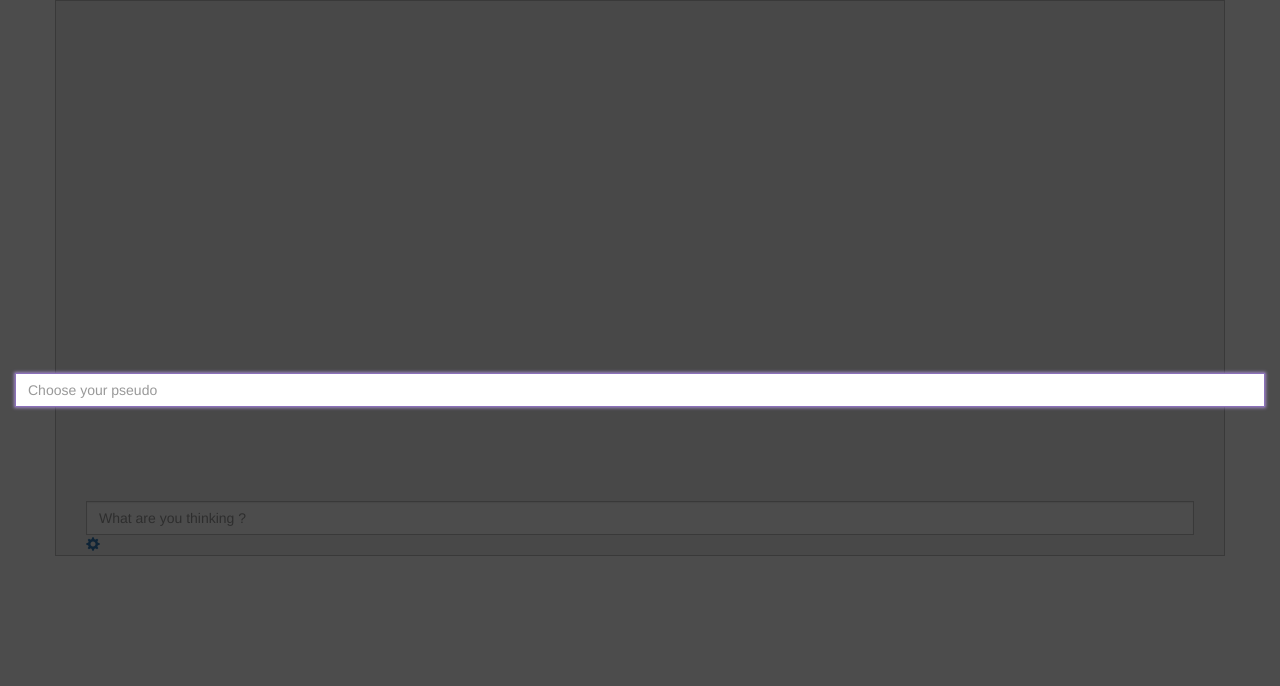
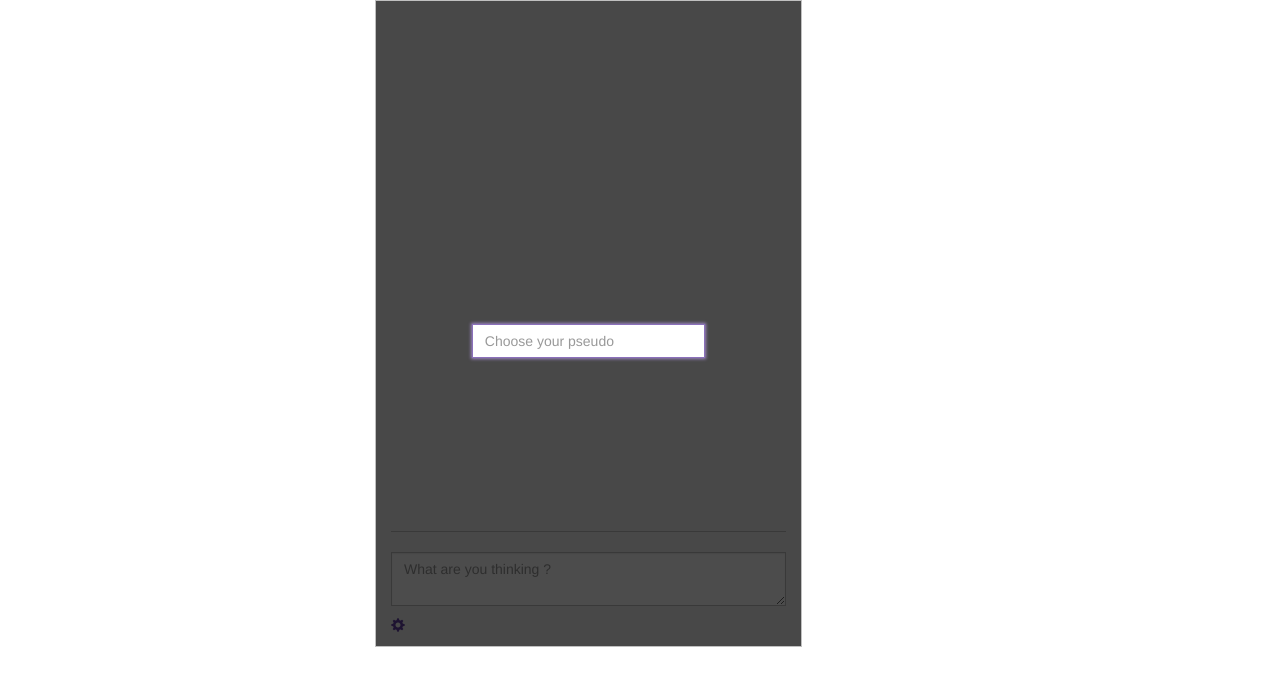
Before and after one commit to hecalu/node-twitch-chat, a website: page public/index.html in a window 1280 px wide. Drawn offline with nearby package versions, Linux system fonts and the light colour scheme; no server answers.

Commit message:
Improve Twitch chat style. Use textarea instead of input text to submit message

```diff
--- a/public/chat.js
+++ b/public/chat.js
@@ -148,6 +148,17 @@ $(document).ready(function () {
     });
 
     /**
+     * When user hits the Enter key in the textarea post, submit the form.
+     * @param  {Event} event
+     */
+    $('.user-message').keydown(function(event) {
+        if (event.keyCode == 13) { // On 'Enter' key pressed
+            $('form.user-post').submit()
+            return false;
+        }
+    });
+
+    /**
      * When user posts a new message
      * @param  {Event}
      */
--- a/public/index.html
+++ b/public/index.html
@@ -13,23 +13,24 @@
     <body>
         <div class="container">
             <div class="row">
-                <div class="room col-xs-12">
+                <div class="room col-xs-offset-3 col-xs-4">
 		        	<div class="messages col-xs-12"></div>
 		        	<div class="choose-pseudo col-xs-12">
 		        		<form>
-                            <div class="form-group">
+                            <div class="form-group col-xs-8 col-xs-offset-2">
     		        			<input type="text" class="user-pseudo form-control" placeholder="Choose your pseudo" autofocus/>
                                 <label class="control-label"></label>
                             </div>
 		        		</form>
 		        	</div>
 			        <div class="post col-xs-12">
+                        <hr>
 			        	<form class="user-post">
-				        	<input class="user-message form-control" placeholder="What are you thinking ?"/>
+				        	<textarea class="user-message form-control" placeholder="What are you thinking ?"></textarea>
 
                             <a class="options" href="#"><span class="glyphicon glyphicon-cog" aria-hidden="true"></span></a>
 
-                            <div class="options-popover col-xs-3">
+                            <div class="options-popover col-xs-6">
                                 <div class="checkbox">
                                     <label>
                                         <input type="checkbox" class="showPostTime"> Afficher l'heure
--- a/public/styles.css
+++ b/public/styles.css
@@ -1,12 +1,23 @@
+hr {
+    border-top: 1px solid #c0c0c0;
+}
 .room {
 	border: 1px solid #c0c0c0;
 	background: #f2f2f2;
+    position: absolute;
+    padding: 10px 0;
 }
-.room input {
+.room .glyphicon {
+    color: #6441a5;
+}
+.room .glyphicon:hover {
+    color: #000;
+}
+.room input, .room textarea {
     border: 1px solid #c0c0c0;
     border-radius: 0;
 }
-.room input:focus {
+.room input:focus, .room textarea:focus {
     border: 1px solid rgba(100, 65, 165, 0.75);
     -webkit-box-shadow: 0 0 3px 1px rgba(185, 155, 235, 0.75);
 }
@@ -33,13 +44,15 @@
     position: relative;
 	height: 20%;
 }
+.user-message {
+    margin-bottom: 10px;
+}
 .choose-pseudo {
-    position: fixed;
+    position: absolute;
     z-index: 10;
     top: 0;
     left: 0;
 	height: 100%;
-    width: 100%;
 	background: rgba(0,0,0,.7);
     transform-style: preserve-3d;
 }
```
